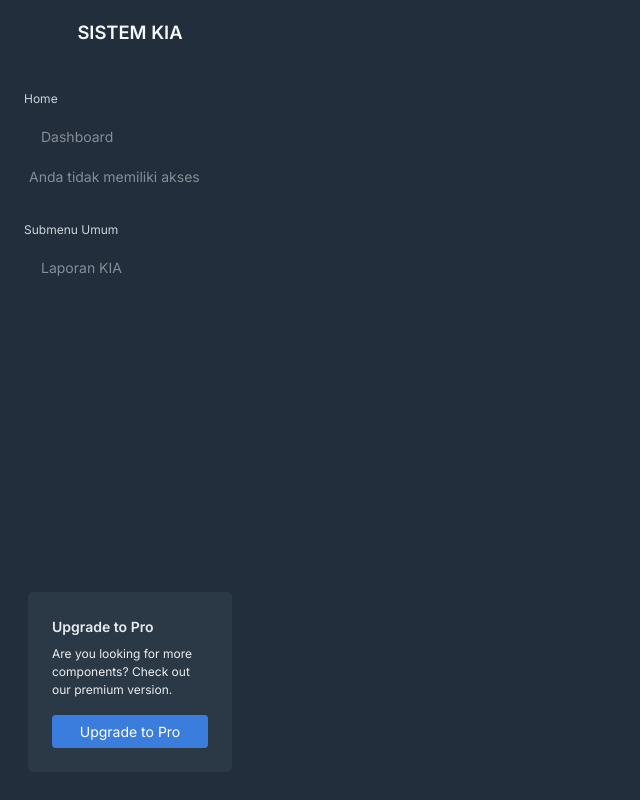
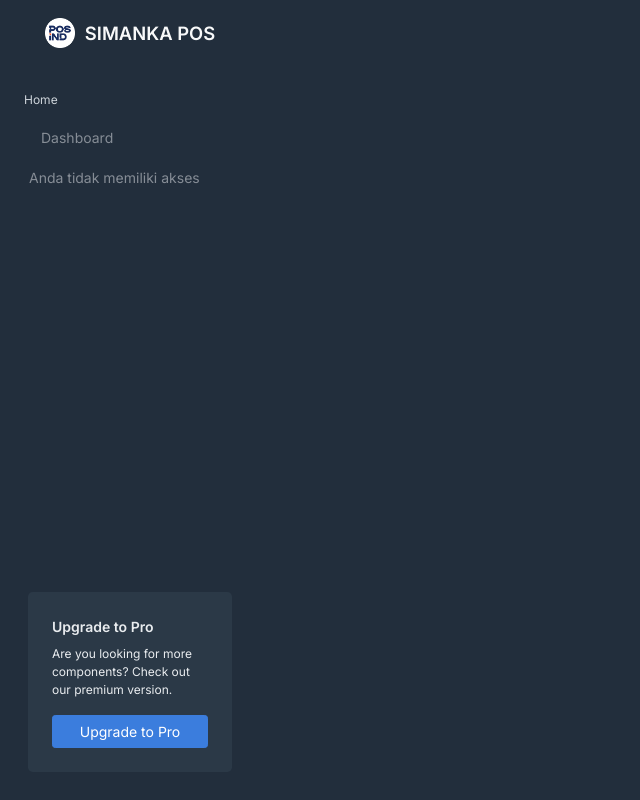
Before and after one commit to rgv41/CI4_TA, a CodeIgniter 4 app: the page made by app/Views/content/sidebar.php in a window 1280 px wide. Shown: the whole page, without its empty margins (0-640 px from the left). Run offline with PHP 8.4 and a stand-in for CodeIgniter, Linux system fonts and the light colour scheme; the template is opened without the code that fills it, so the values that code supplies are empty; some libraries are stand-ins or nearby versions.

Commit message:
create sidebar & login admin, karyawan

```diff
--- a/app/Config/Routes.php
+++ b/app/Config/Routes.php
@@ -12,4 +12,4 @@ $routes->get('/register', 'Auth::register');
 $routes->post('auth/attemptRegister', 'Auth::attemptRegister');
 $routes->get('/login', 'Auth::login');
 $routes->post('auth/attemptLogin', 'Auth::attemptLogin');
-// $routes->get('auth/logout', 'Auth::logout');
+$routes->get('auth/logout', 'Auth::logout');
--- a/app/Controllers/Auth.php
+++ b/app/Controllers/Auth.php
@@ -51,8 +51,8 @@ class Auth extends BaseController
 			$authenticatePassword = password_verify($password, $pass);
 			if ($authenticatePassword) {
 				$ses_data = [
-					'user_id' => $user['id_user'],
-					'user_name' => $user['username'],
+					'id_user' => $user['id_user'],
+					'username' => $user['username'],
 					'logged_in' => TRUE
 				];
 				$session->set($ses_data);
--- a/app/Models/AuthModel.php
+++ b/app/Models/AuthModel.php
@@ -8,7 +8,7 @@ class AuthModel extends Model
 {
     protected $table = 'users';
     protected $primaryKey = 'id_user';
-    protected $allowedFields = ['nama_user', 'username', 'password', 'no_hp', 'role'];
+    protected $allowedFields = ['nama_user', 'username', 'password', 'no_hp', 'id_role'];
     protected $beforeInsert = ['beforeInsert'];
     protected $beforeUpdate = ['beforeUpdate'];
 
--- a/app/Views/content/footer.php
+++ b/app/Views/content/footer.php
@@ -3,7 +3,7 @@
 					<div class="row text-muted">
 						<div class="col-6 text-start">
 							<p class="mb-0">
-								<a class="text-muted" href="https://adminkit.io/" target="_blank"><strong>Sistem Kesehatan</strong></a> - <a class="text-muted" href="https://adminkit.io/" target="_blank"><strong>Ibu & Anak</strong></a>								&copy;
+								<a class="text-muted" href="https://adminkit.io/" target="_blank"><strong>Sistem Manajemen Karyawan</strong></a> - <a class="text-muted" href="https://adminkit.io/" target="_blank"><strong>PT Pos Indonesia</strong></a>&copy;
 							</p>
 						</div>
 					</div>
--- a/app/Views/content/sidebar.php
+++ b/app/Views/content/sidebar.php
@@ -26,12 +26,10 @@
     <div class="wrapper">
 
         <?php
-		session_start(); // Mulai sesi jika belum dimulai
+        // Periksa apakah user ID tersedia di sesi
+        $userId = session('id_user') ?? null;
 
-		// Periksa apakah user ID tersedia di sesi
-		if (isset($_SESSION['user_id'])) {
-			$userId = $_SESSION['user_id'];
-
+        if ($userId) {
             // Periksa apakah model user ada dan dapat digunakan
             if (class_exists('\App\Models\UserModel')) {
                 $userModel = new \App\Models\UserModel();
@@ -49,7 +47,7 @@
             $userRole['id_role'] = 0; // Jika user ID tidak tersedia di sesi, atur ke Guest
         }
 
-		// Menentukan link aktif berdasarkan halaman yang sedang dibuka
+        // Tentukan link aktif berdasarkan halaman yang sedang dibuka
         $currentPage = basename($_SERVER['REQUEST_URI']);
 
         // Tentukan link yang akan di-highlight sesuai dengan halaman yang sedang dibuka
@@ -62,8 +60,9 @@
         <!-- Sidebar Start -->
         <nav id="sidebar" class="sidebar js-sidebar">
             <div class="sidebar-content js-simplebar">
-				<a class="sidebar-brand" style="text-align: center;" href="index.html">
-					<span class="align-middle">SISTEM KIA</span>
+			<a class="sidebar-brand" style="display: flex; align-items: center; justify-content: center;" href="index.html">
+				<img src="<?= base_url('img/photos/logo_sidebar.png') ?>" style="width: 30px; height: 30px; margin-right: 10px;">
+				<span class="align-middle">SIMANKA POS</span>
 			</a>
 
                 <ul class="sidebar-nav">
@@ -90,52 +89,14 @@
 
                         <li class="sidebar-item <?= isActive('role', $currentPage) ?>">
                             <a class="sidebar-link" href="<?= base_url('/dashboard/role') ?>">
-								<i class="align-middle" data-feather="users"></i> <span class="align-middle">Role</span>
-							</a>
-						</li>
-
-						<li class="sidebar-header">
-							Data Pelayanan Kesehatan Ibu
-						</li>
-
-						<li class="sidebar-item <?= isActive('antenatal', $currentPage) ?>">
-							<a class="sidebar-link" href="<?= base_url('/dashboard/antenatal') ?>">
-								<i class="align-middle" data-feather="activity"></i> <span class="align-middle">Antenatal</span>
-							</a>
-						</li>
-
-						<li class="sidebar-item <?= isActive('persalinannifas', $currentPage) ?>">
-							<a class="sidebar-link" href="<?= base_url('/dashboard/persalinannifas') ?>">
-								<i class="align-middle" data-feather="activity"></i> <span class="align-middle">Persalinan dan Nifas</span>
-							</a>
-						</li>
-
-						<li class="sidebar-item <?= isActive('kematian_maternal', $currentPage) ?>">
-							<a class="sidebar-link" href="<?= base_url('/dashboard/kematian_maternal') ?>">
-								<i class="align-middle" data-feather="activity"></i> <span class="align-middle">Kematian Maternal</span>
-							</a>
-						</li>
-
-						<li class="sidebar-item <?= isActive('keluargaberencana', $currentPage) ?>">
-							<a class="sidebar-link" href="<?= base_url('/dashboard/keluarga_berencana') ?>">
-								<i class="align-middle" data-feather="activity"></i> <span class="align-middle">Keluarga Berencana</span>
-							</a>
-						</li>
-
-						<li class="sidebar-header">
-							Data Kematian Neonatal Bayi dan Balita
-						</li>
-
-						<li class="sidebar-item <?= isActive('kematian_bayi', $currentPage) ?>">
-							<a class="sidebar-link" href="<?= base_url('/dashboard/kematian_bayi') ?>">
-								<i class="align-middle" data-feather="user"></i> <span class="align-middle">Kematian</span>
+                                <i class="align-middle" data-feather="list"></i> <span class="align-middle">Laporan Pekerjaan</span>
                             </a>
                         </li>
 
                         <!-- Tambahkan item sidebar khusus admin di sini sesuai kebutuhan -->
                     <?php elseif ($userRole['id_role'] == 2) : ?>
                         <li class="sidebar-header">
-							Submenu Pasien
+                            Submenu Karyawan
                         </li>
 
                         <li class="sidebar-item <?= isActive('profile', $currentPage) ?>">
@@ -146,7 +107,7 @@
 
                         <li class="sidebar-item <?= isActive('create_antrian', $currentPage) ?>">
                             <a class="sidebar-link" href="<?= base_url('/dashboard/pasien/antrian_create') ?>">
-								<i class="align-middle" data-feather="user-plus"></i> <span class="align-middle">Tambah Antrian</span>
+                                <i class="align-middle" data-feather="user-plus"></i> <span class="align-middle">Nilai Pemeriksaan</span>
                             </a>
                         </li>
 
@@ -157,15 +118,6 @@
                         </li>
                     <?php endif; ?>
 
-					<li class="sidebar-header">
-						Submenu Umum
-					</li>
-
-					<li class="sidebar-item <?= isActive('laporan', $currentPage) ?>">
-						<a class="sidebar-link" href="<?= base_url('/dashboard/laporan') ?>">
-							<i class="align-middle" data-feather="book"></i> <span class="align-middle">Laporan KIA</span>
-						</a>
-					</li>
                 </ul>
 
                 <div class="sidebar-cta">
```
Also changed, not shown: app/Config/Filters.php (+11 -48 lines), app/Filters/Auth.php (added, +23 -0 lines), app/Models/UserModel.php (added, +45 -0 lines), public/img/photos/logo_sidebar.png (added). Lines whose indentation alone changed are shown as unchanged.
